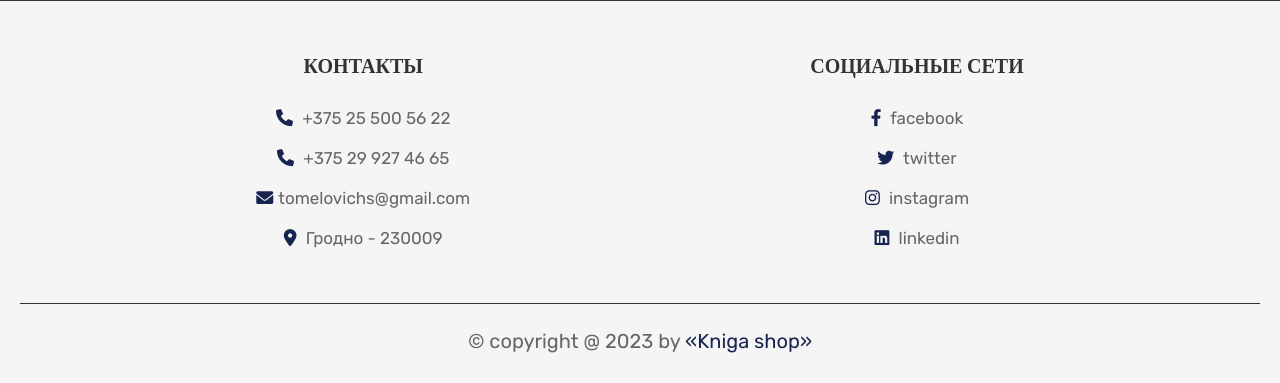
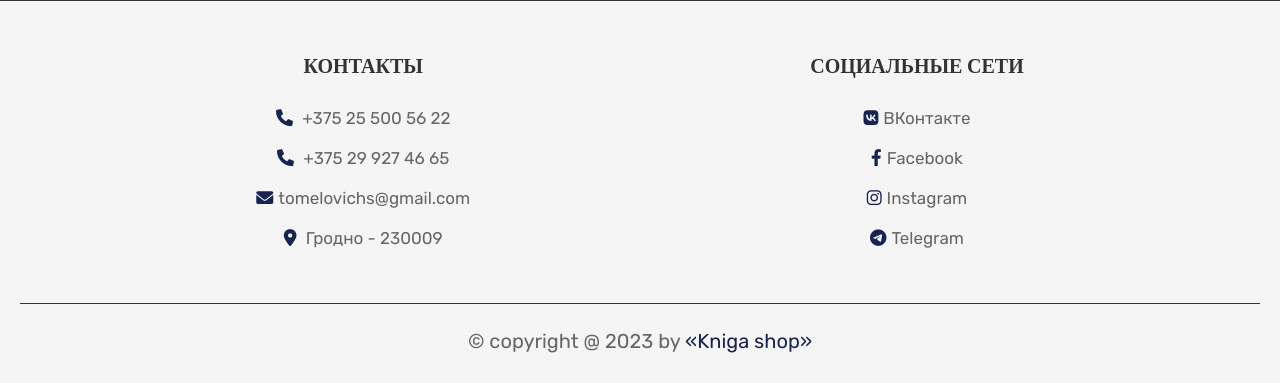
Before and after one commit to tomelovich/project, a PHP site: page /index.php in a window 1280 px wide. Shown: the part 1374-1757 px from the top of the page. Run offline with PHP 8.4, Linux system fonts and the light colour scheme; a user stored in the database is signed in; data that the repository does not hold is empty.

Commit message:
Обновленный футер

```diff
--- a/project/footer.php
+++ b/project/footer.php
@@ -12,10 +12,10 @@
 
       <div class="box">
          <h3>социальные сети</h3>
-         <a href="#"> <i class="fab fa-facebook-f"></i> facebook </a>
-         <a href="#"> <i class="fab fa-twitter"></i> twitter </a>
-         <a href="#"> <i class="fab fa-instagram"></i> instagram </a>
-         <a href="#"> <i class="fab fa-linkedin"></i> linkedin </a>
+         <a href="#"> <i class="fab fa-vk"></i>ВКонтакте</a>
+         <a href="#"> <i class="fab fa-facebook-f"></i>Facebook</a>
+         <a href="#"> <i class="fab fa-instagram"></i>Instagram</a>
+         <a href="#"> <i class="fab fa-telegram"></i>Telegram</a>
       </div>
 
    </div>
```
